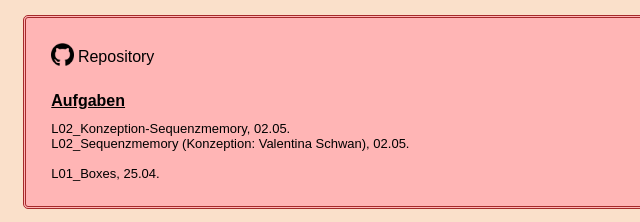
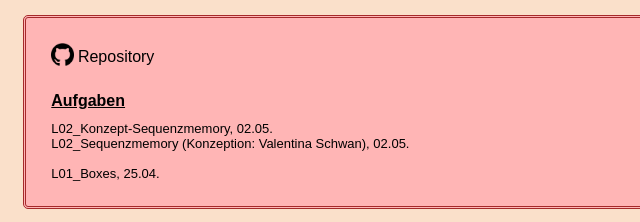
Before and after one commit to Lum7n/EIA2, a plain HTML site: page Steckbrief/steckbrief.htm in a window 1280 px wide. Shown: the top 222 px of the page, 0-640 px from the left. Drawn offline with Linux system fonts and the light colour scheme.

Commit message:
Update steckbrief.htm

```diff
--- a/Steckbrief/steckbrief.htm
+++ b/Steckbrief/steckbrief.htm
@@ -63,7 +63,7 @@
 			<br/>
 			<h1>Aufgaben</h1>
 			<!-- Format: Aufgabenbezeichnung, Datum -->
-			<a target="_blank" href="https://lum7n.github.io/EIA2/L02_Events/L02_KonzeptionSequenzmemory.pdf">L02_Konzeption-Sequenzmemory, 02.05.</a>
+			<a target="_blank" href="https://lum7n.github.io/EIA2/L02_Events/L02_KonzeptionSequenzmemory.pdf">L02_Konzept-Sequenzmemory, 02.05.</a>
 			<br/>
 			<a target="_blank" href="https://lum7n.github.io/EIA2/L02_Events/L02_Sequenzmemory_Index.html">L02_Sequenzmemory (Konzeption: Valentina Schwan), 02.05.</a>
 			<br/>
```
